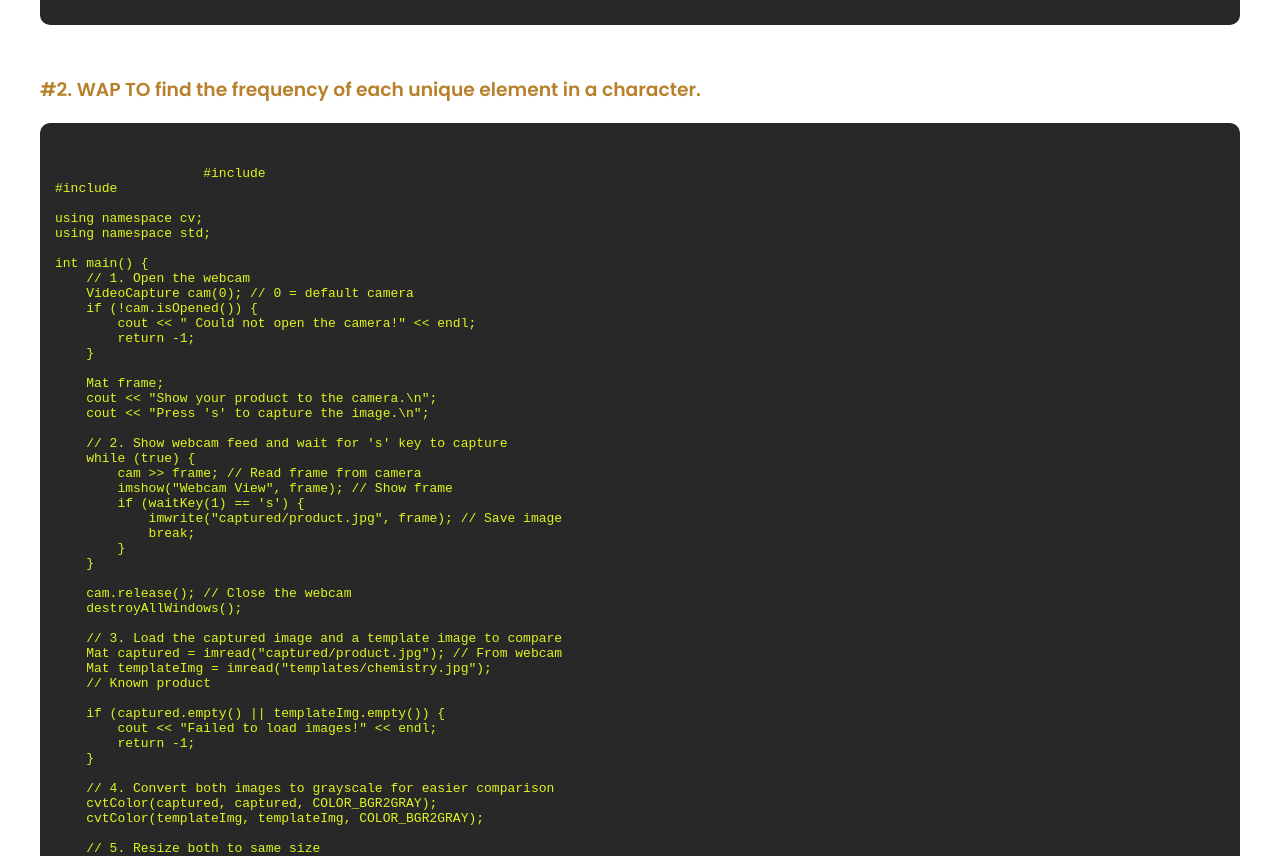
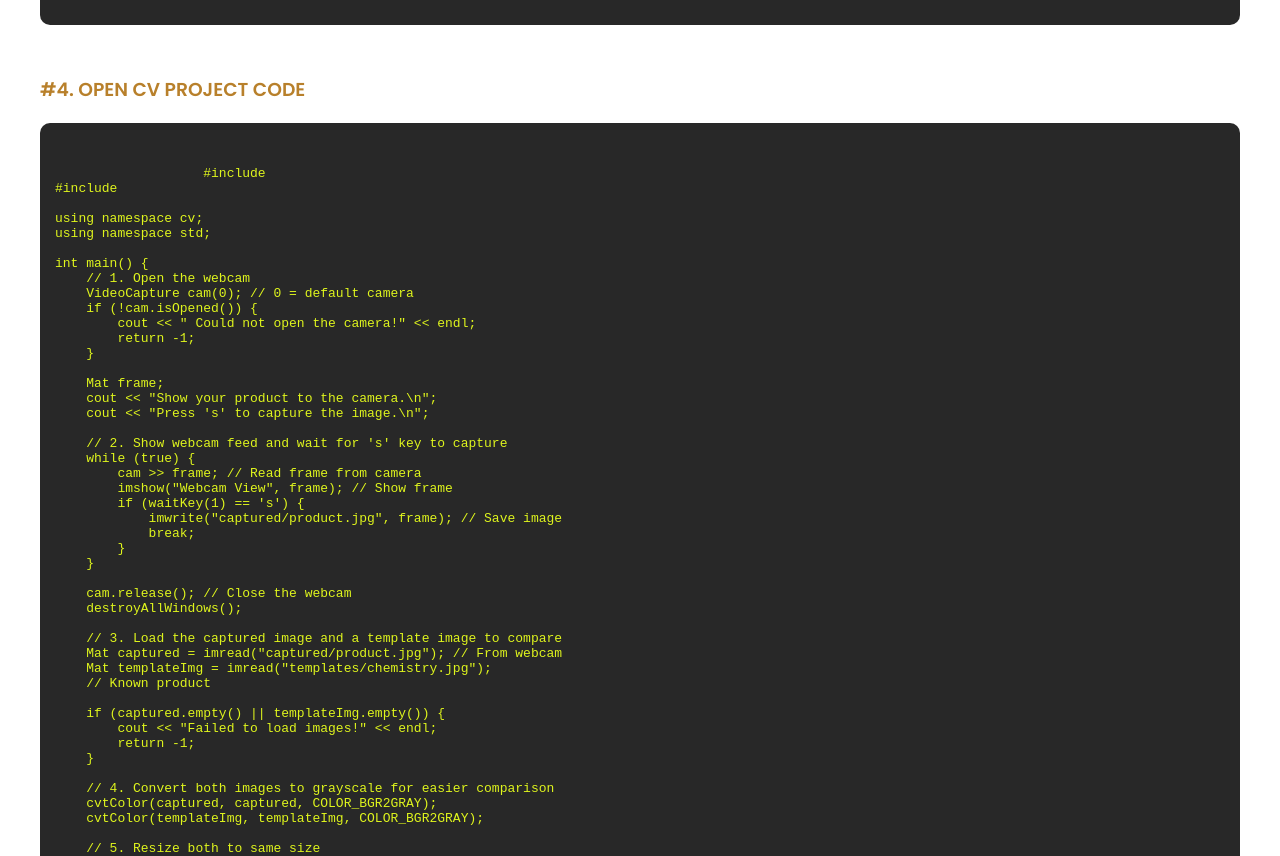
Before and after one commit to DDIP334/ampersand, a plain HTML site: page index.html in a window 1280 px wide. Shown: the part 3064-3920 px from the top of the page. Drawn offline with Linux system fonts and the light colour scheme.

Commit message:
Update index.html

```diff
--- a/index.html
+++ b/index.html
@@ -179,7 +179,7 @@
             </div>
         </section>
                                      <section id="code-snippets">
-            <h3>#2.  WAP TO find the frequency of each unique element in a character.</h3>
+            <h3>#4. OPEN CV PROJECT CODE</h3>
             <div class="snippet">
                 <pre><code class="language-C">
                    #include <opencv2/opencv.hpp>
```
